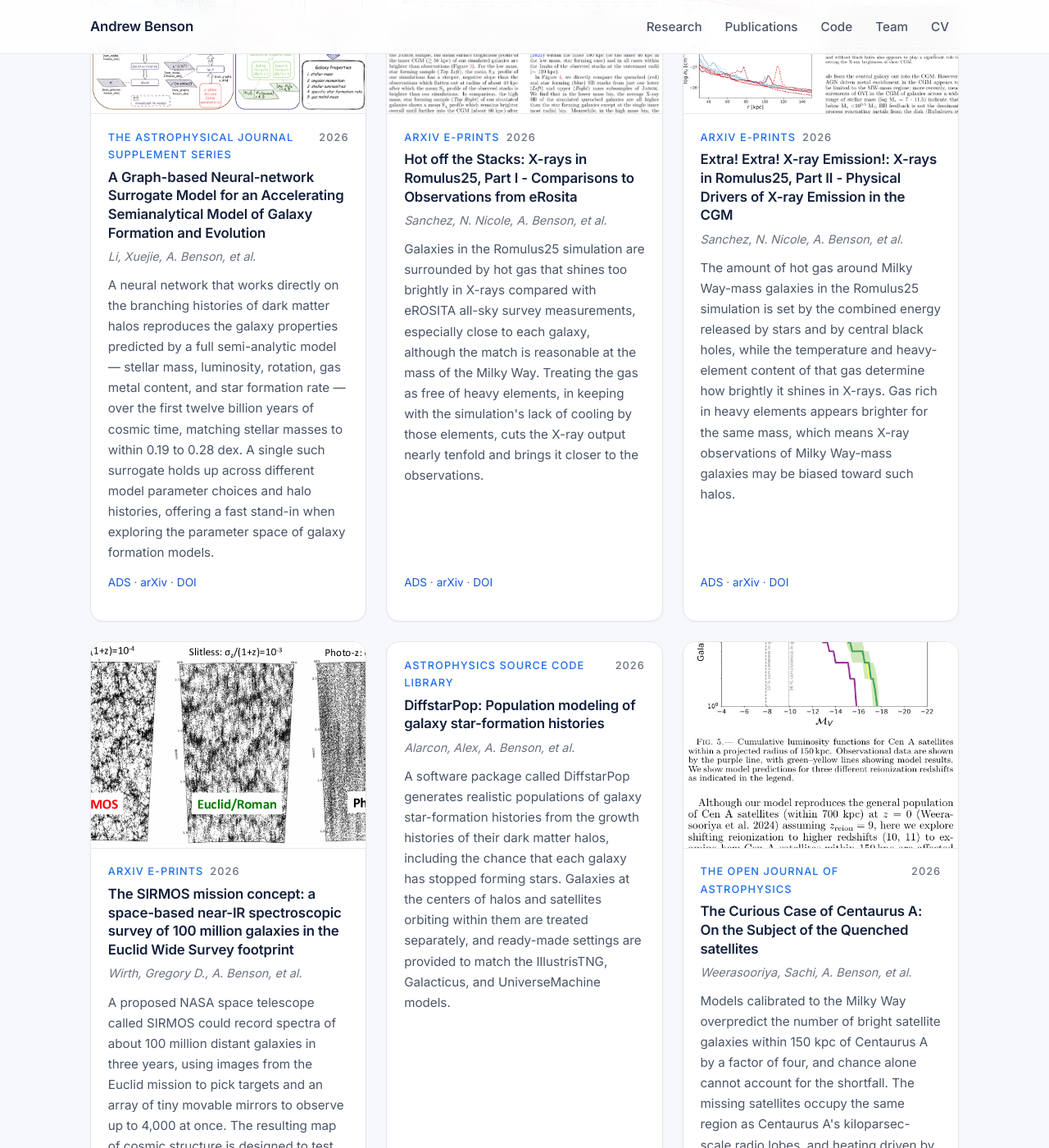
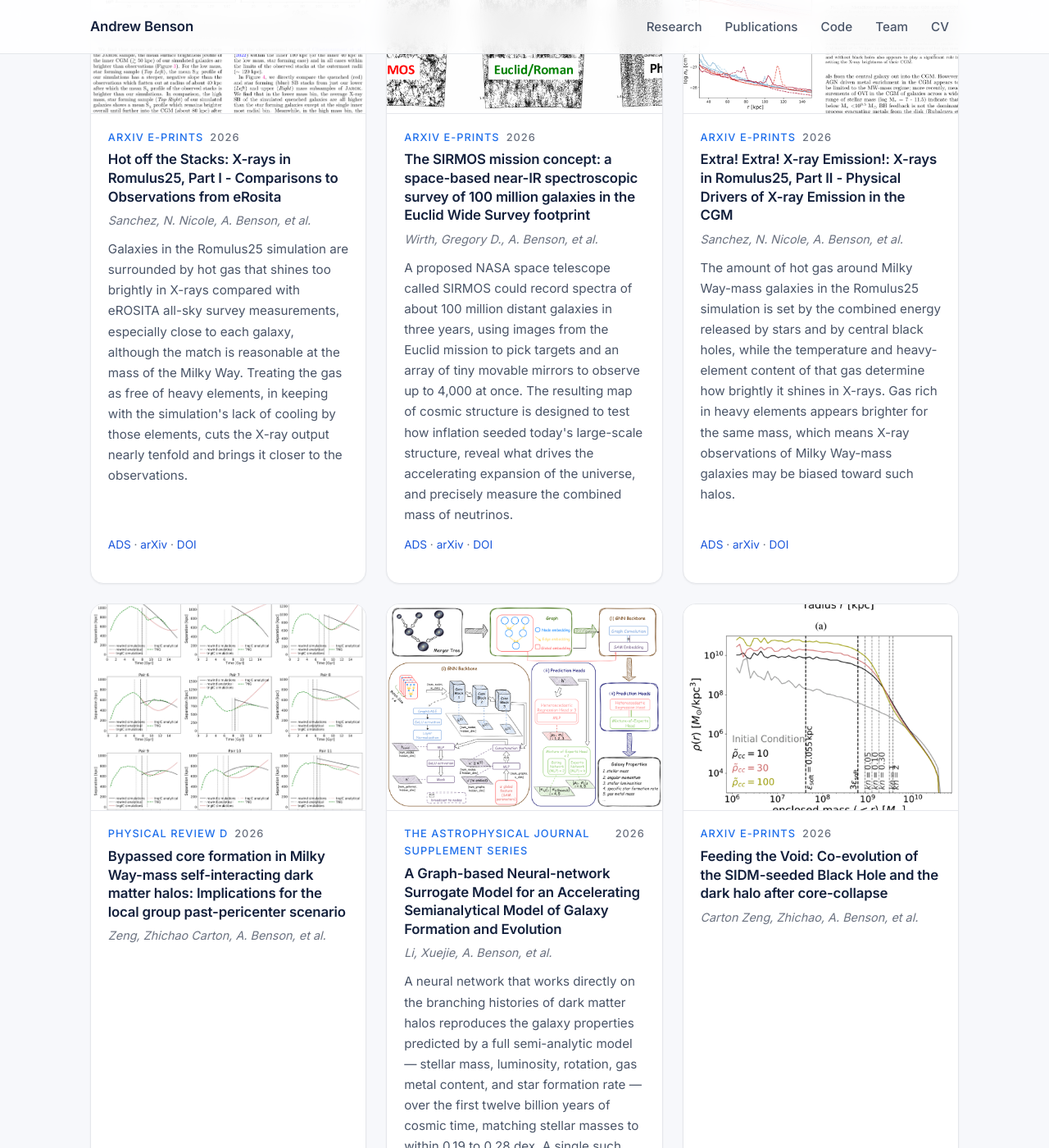
Before and after one commit to abensonca/abensonca.github.io, a Jekyll site: the page built from index.md, in a window 1280 px wide and 1400 px high, scrolled down 1567 px. Shown: the whole window at 82% size. Built offline with Jekyll 4.4.1, drawn with Linux system fonts in a browser that asks for light colours; some of the changed text lies outside the part shown.

Commit message:
chore: refresh papers from ADS

```diff
--- a/_data/papers.yml
+++ b/_data/papers.yml
@@ -1,4 +1,59 @@
 # Auto-generated by scripts/fetch_papers.py — do not edit by hand.
+- bibcode: 2026arXiv261037763S
+  title: 'Hot off the Stacks: X-rays in Romulus25, Part I - Comparisons to Observations from eRosita'
+  authors_short: Sanchez, N. Nicole, A. Benson, et al.
+  year: 2026
+  venue: arXiv e-prints
+  url: https://ui.adsabs.harvard.edu/abs/2026arXiv261037763S
+  arxiv: https://arxiv.org/abs/2610.37763
+  doi: 10.48550/arXiv.2610.37763
+  summary: Galaxies in the Romulus25 simulation are surrounded by hot gas that shines too brightly in
+    X-rays compared with eROSITA all-sky survey measurements, especially close to each galaxy, although
+    the match is reasonable at the mass of the Milky Way. Treating the gas as free of heavy elements,
+    in keeping with the simulation's lack of cooling by those elements, cuts the X-ray output nearly tenfold
+    and brings it closer to the observations.
+  figure: /assets/img/papers/2026arXiv261037763S.png
+- bibcode: 2026arXiv261035945W
+  title: 'The SIRMOS mission concept: a space-based near-IR spectroscopic survey of 100 million galaxies
+    in the Euclid Wide Survey footprint'
+  authors_short: Wirth, Gregory D., A. Benson, et al.
+  year: 2026
+  venue: arXiv e-prints
+  url: https://ui.adsabs.harvard.edu/abs/2026arXiv261035945W
+  arxiv: https://arxiv.org/abs/2610.35945
+  doi: 10.48550/arXiv.2610.35945
+  summary: A proposed NASA space telescope called SIRMOS could record spectra of about 100 million distant
+    galaxies in three years, using images from the Euclid mission to pick targets and an array of tiny
+    movable mirrors to observe up to 4,000 at once. The resulting map of cosmic structure is designed
+    to test how inflation seeded today's large-scale structure, reveal what drives the accelerating expansion
+    of the universe, and precisely measure the combined mass of neutrinos.
+  figure: /assets/img/papers/2026arXiv261035945W.png
+- bibcode: 2026arXiv261037769S
+  title: 'Extra! Extra! X-ray Emission!: X-rays in Romulus25, Part II - Physical Drivers of X-ray Emission
+    in the CGM'
+  authors_short: Sanchez, N. Nicole, A. Benson, et al.
+  year: 2026
+  venue: arXiv e-prints
+  url: https://ui.adsabs.harvard.edu/abs/2026arXiv261037769S
+  arxiv: https://arxiv.org/abs/2610.37769
+  doi: 10.48550/arXiv.2610.37769
+  summary: The amount of hot gas around Milky Way-mass galaxies in the Romulus25 simulation is set by
+    the combined energy released by stars and by central black holes, while the temperature and heavy-element
+    content of that gas determine how brightly it shines in X-rays. Gas rich in heavy elements appears
+    brighter for the same mass, which means X-ray observations of Milky Way-mass galaxies may be biased
+    toward such halos.
+  figure: /assets/img/papers/2026arXiv261037769S.png
+- bibcode: 2026PhRvD.114h3056Z
+  title: 'Bypassed core formation in Milky Way-mass self-interacting dark matter halos: Implications for
+    the local group past-pericenter scenario'
+  authors_short: Zeng, Zhichao Carton, A. Benson, et al.
+  year: 2026
+  venue: Physical Review D
+  url: https://ui.adsabs.harvard.edu/abs/2026PhRvD.114h3056Z
+  arxiv: https://arxiv.org/abs/2604.08647
+  doi: 10.1103/4fjp-82qg
+  summary: ''
+  figure: /assets/img/papers/2026PhRvD.114h3056Z.png
 - bibcode: 2026ApJS..286...49L
   title: A Graph-based Neural-network Surrogate Model for an Accelerating Semianalytical Model of Galaxy
     Formation and Evolution
@@ -15,75 +70,13 @@
     parameter choices and halo histories, offering a fast stand-in when exploring the parameter space
     of galaxy formation models.
   figure: /assets/img/papers/2026ApJS..286...49L.png
-- bibcode: 2026arXiv261037763S
-  title: 'Hot off the Stacks: X-rays in Romulus25, Part I - Comparisons to Observations from eRosita'
-  authors_short: Sanchez, N. Nicole, A. Benson, et al.
+- bibcode: 2026arXiv260922758C
+  title: 'Feeding the Void: Co-evolution of the SIDM-seeded Black Hole and the dark halo after core-collapse'
+  authors_short: Carton Zeng, Zhichao, A. Benson, et al.
   year: 2026
   venue: arXiv e-prints
-  url: https://ui.adsabs.harvard.edu/abs/2026arXiv261037763S
-  arxiv: https://arxiv.org/abs/2610.37763
-  doi: 10.48550/arXiv.2610.37763
-  summary: Galaxies in the Romulus25 simulation are surrounded by hot gas that shines too brightly in
-    X-rays compared with eROSITA all-sky survey measurements, especially close to each galaxy, although
-    the match is reasonable at the mass of the Milky Way. Treating the gas as free of heavy elements,
-    in keeping with the simulation's lack of cooling by those elements, cuts the X-ray output nearly tenfold
-    and brings it closer to the observations.
-  figure: /assets/img/papers/2026arXiv261037763S.png
-- bibcode: 2026arXiv261037769S
-  title: 'Extra! Extra! X-ray Emission!: X-rays in Romulus25, Part II - Physical Drivers of X-ray Emission
-    in the CGM'
-  authors_short: Sanchez, N. Nicole, A. Benson, et al.
-  year: 2026
-  venue: arXiv e-prints
-  url: https://ui.adsabs.harvard.edu/abs/2026arXiv261037769S
-  arxiv: https://arxiv.org/abs/2610.37769
-  doi: 10.48550/arXiv.2610.37769
-  summary: The amount of hot gas around Milky Way-mass galaxies in the Romulus25 simulation is set by
-    the combined energy released by stars and by central black holes, while the temperature and heavy-element
-    content of that gas determine how brightly it shines in X-rays. Gas rich in heavy elements appears
-    brighter for the same mass, which means X-ray observations of Milky Way-mass galaxies may be biased
-    toward such halos.
-  figure: /assets/img/papers/2026arXiv261037769S.png
-- bibcode: 2026arXiv261035945W
-  title: 'The SIRMOS mission concept: a space-based near-IR spectroscopic survey of 100 million galaxies
-    in the Euclid Wide Survey footprint'
-  authors_short: Wirth, Gregory D., A. Benson, et al.
-  year: 2026
-  venue: arXiv e-prints
-  url: https://ui.adsabs.harvard.edu/abs/2026arXiv261035945W
-  arxiv: https://arxiv.org/abs/2610.35945
-  doi: 10.48550/arXiv.2610.35945
-  summary: A proposed NASA space telescope called SIRMOS could record spectra of about 100 million distant
-    galaxies in three years, using images from the Euclid mission to pick targets and an array of tiny
-    movable mirrors to observe up to 4,000 at once. The resulting map of cosmic structure is designed
-    to test how inflation seeded today's large-scale structure, reveal what drives the accelerating expansion
-    of the universe, and precisely measure the combined mass of neutrinos.
-  figure: /assets/img/papers/2026arXiv261035945W.png
-- bibcode: 2026ascl.soft09004A
-  title: 'DiffstarPop: Population modeling of galaxy star-formation histories'
-  authors_short: Alarcon, Alex, A. Benson, et al.
-  year: 2026
-  venue: Astrophysics Source Code Library
-  url: https://ui.adsabs.harvard.edu/abs/2026ascl.soft09004A
-  arxiv: null
+  url: https://ui.adsabs.harvard.edu/abs/2026arXiv260922758C
+  arxiv: https://arxiv.org/abs/2609.22758
   doi: null
-  summary: A software package called DiffstarPop generates realistic populations of galaxy star-formation
-    histories from the growth histories of their dark matter halos, including the chance that each galaxy
-    has stopped forming stars. Galaxies at the centers of halos and satellites orbiting within them are
-    treated separately, and ready-made settings are provided to match the IllustrisTNG, Galacticus, and
-    UniverseMachine models.
-  figure: null
-- bibcode: 2026OJAp....970875W
-  title: 'The Curious Case of Centaurus A: On the Subject of the Quenched satellites'
-  authors_short: Weerasooriya, Sachi, A. Benson, et al.
-  year: 2026
-  venue: The Open Journal of Astrophysics
-  url: https://ui.adsabs.harvard.edu/abs/2026OJAp....970875W
-  arxiv: https://arxiv.org/abs/2602.11270
-  doi: 10.33232/001c.170875
-  summary: Models calibrated to the Milky Way overpredict the number of bright satellite galaxies within
-    150 kpc of Centaurus A by a factor of four, and chance alone cannot account for the shortfall. The
-    missing satellites occupy the same region as Centaurus A's kiloparsec-scale radio lobes, and heating
-    driven by the host's central black hole can suppress star formation in them enough to explain the
-    deficit.
-  figure: /assets/img/papers/2026OJAp....970875W.png
+  summary: ''
+  figure: /assets/img/papers/2026arXiv260922758C.png
--- a/_data/papers_cache.yml
+++ b/_data/papers_cache.yml
@@ -1,6 +1,6 @@
 # Auto-generated by scripts/fetch_papers.py — do not edit by hand.
-# Durable cache of summaries, abstracts and figure paths, keyed by bibcode.
-# Never pruned: entries outlive rotation out of papers.yml.
+# Durable cache of model-generated summaries and figure paths, keyed
+# by bibcode. Never pruned: entries outlive rotation out of papers.yml.
 2026ApJ..1003...12L:
   abstract: We investigate how galactic disk structures connect to the detailed properties of their host
     dark-matter halos using the TNG50 simulation. From the hydrodynamic and matched dark-matter-only runs,
@@ -244,6 +244,25 @@
     matches semi-analytic predictions, but sits mildly above recent N-body simulations.
   title: JWST lensed quasar dark matter survey. IV. Stringent warm dark matter constraints from the joint
     reconstruction of extended lensed arcs and quasar flux ratios
+2026PhRvD.114h3056Z:
+  abstract: 'We consider a scenario in which the Milky Way (MW) and M31 have had a previous pericentric
+    passage and investigate its compatibility with self-interacting dark matter (SIDM). Using initial
+    conditions sampled from Local Group (LG) analogs in the IllustrisTNG simulation, we perform controlled
+    resimulations of the MW-M31 orbit, evolving the system under both standard cold dark matter (CDM)
+    and various SIDM cross sections. We find that the deep baryonic potential of the MW preconditions
+    the halo''s thermal structure, establishing an initial negative temperature gradient. This drives
+    SIDM halos to bypass the standard core-formation phase and enter immediate core-collapse, resulting
+    in monotonically increasing central densities. In full orbital simulations, the compact stellar component
+    (disk/bulge) of the MW analog remains robust against tidal disruption for pericenter distances as
+    close as rperi≲20 kpc during an encounter at cosmic time ~8 Gyr. The diffuse stellar halo is comparatively
+    more susceptible, facing disruption for rperi≲100 kpc. Our results demonstrate a dichotomy in structural
+    evolution: the compact disk/bulge is sensitive to intrinsic SIDM thermodynamics but dynamically robust
+    against the pericenter encounter, whereas the diffuse stellar halo is largely independent of the specific
+    SIDM model but more vulnerable to orbital tidal disruptions.'
+  arxiv: '2604.08647'
+  figure: /assets/img/papers/2026PhRvD.114h3056Z.png
+  title: 'Bypassed core formation in Milky Way-mass self-interacting dark matter halos: Implications for
+    the local group past-pericenter scenario'
 2026PhRvL.137g1001N:
   abstract: We explore the lowest mass limit that can be placed on the halo mass function in cold dark
     matter (CDM) using 28 strong gravitational lenses. For this purpose, we study an extreme model in
@@ -392,6 +411,22 @@
     for building mock catalogues for the Roman Galaxy Redshift Survey.
   title: Emulator-Assisted Calibration of a Semi-Analytic Galaxy Formation Model for the Roman Galaxy
     Redshift Survey
+2026arXiv260922758C:
+  abstract: While the gravothermal collapse of self-interacting dark matter (SIDM) halos provides a compelling
+    mechanism for seeding supermassive black holes (BHs), the post-collapse macroscopic co-evolution of
+    the BH and its host halo remains largely unexplored. In this paper, we introduce a novel N-body framework
+    to dynamically model the dark matter accretion onto the central BH. By bracketing the accretion rate
+    with two complementary phenomenological schemes---a `multi-round core-collapse' scenario and a `continuous
+    accretion' scenario---we establish bounds on the BH mass growth trajectory. We find that the BH mass
+    reaches $5\%-12\%$ of the total halo mass within $\lesssim2$ Gyr post-collapse. Concurrently, this
+    sustained mass depletion drives a `gravothermal supply chain' that forces outer dark matter inward,
+    severely depleting the inner halo density ($\lesssim 2r_s$). This unique structural imprint qualitatively
+    matches the recently detected anomaly in the strong lens JVAS B1938+666 (detection V), where the best-fit
+    lens model consists of an unresolved central point mass and a shallow, uniform-surface-density extended
+    disk, offering a distinct observational signature for SIDM-seeded BHs.
+  arxiv: '2609.22758'
+  figure: /assets/img/papers/2026arXiv260922758C.png
+  title: 'Feeding the Void: Co-evolution of the SIDM-seeded Black Hole and the dark halo after core-collapse'
 2026arXiv261035945W:
   abstract: SIRMOS is a mission concept for a future NASA Astrophysics Explorer opportunity that aims
     to revolutionize our understanding of the universe by mapping the large-scale structure of galaxies
```
Also changed, not shown: assets/img/papers/2026PhRvD.114h3056Z.png (added), assets/img/papers/2026arXiv260922758C.png (added).
